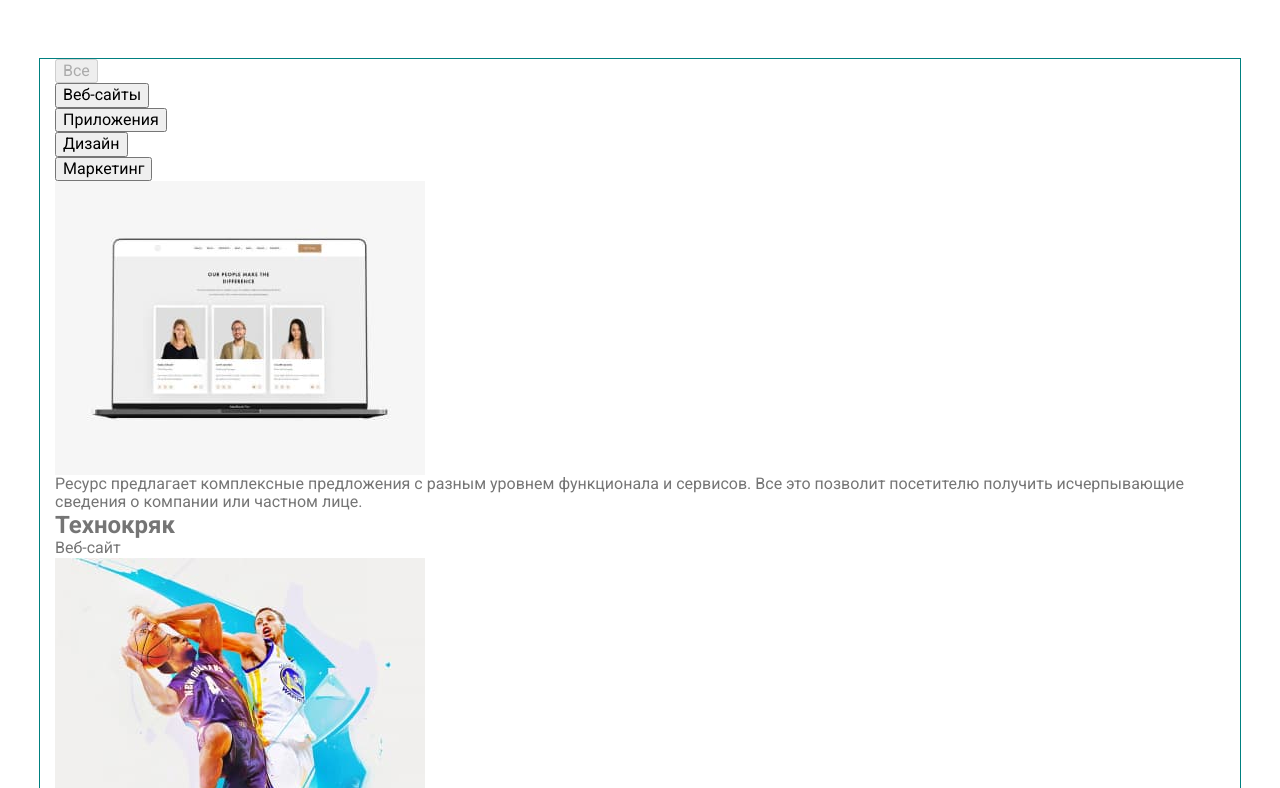
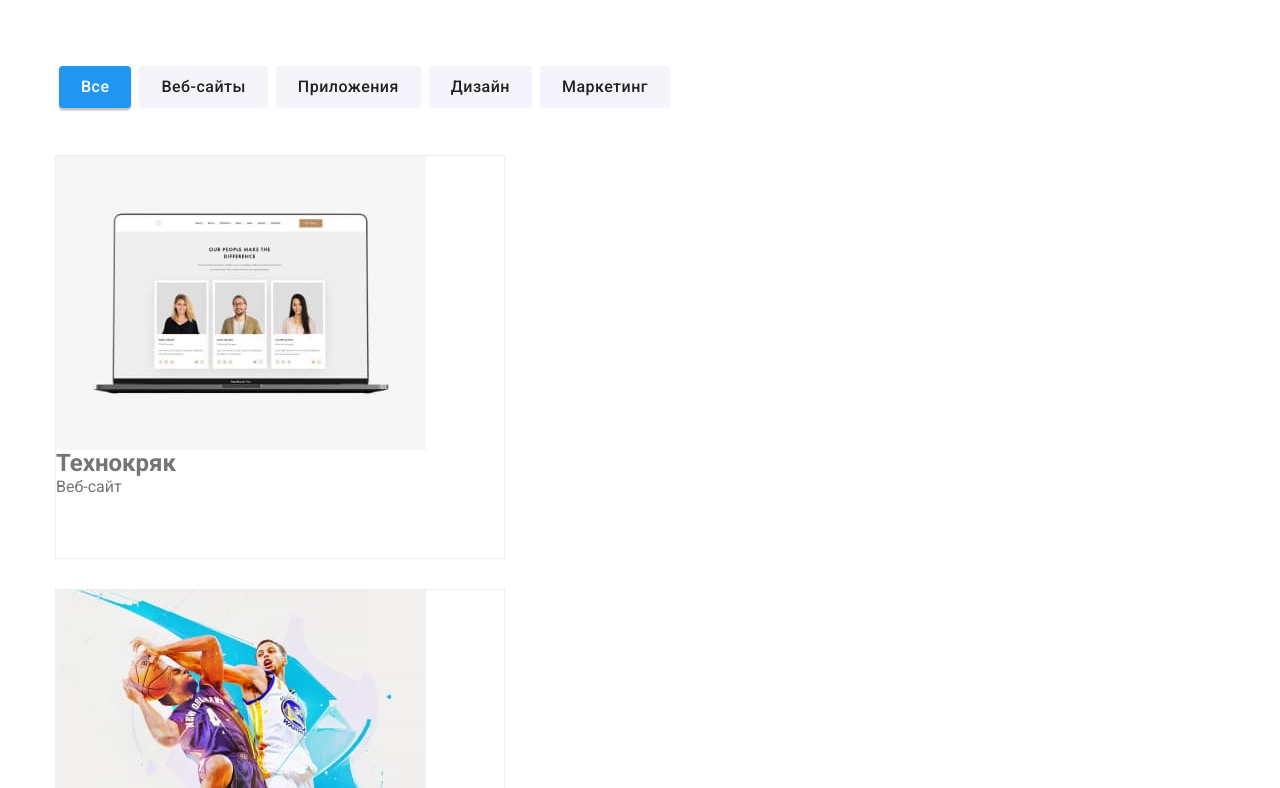
Before and after one commit to Volodymyr1973/goit-markup-hw-08, a plain HTML site: page portfolio.html in a window 1280 px wide. Shown: the part 62-850 px from the top of the page. Drawn offline with nearby package versions, Linux system fonts and the light colour scheme.

Commit message:
hw8 portfolio1

```diff
--- a/sass/components/_container.scss
+++ b/sass/components/_container.scss
@@ -5,7 +5,7 @@
   margin-right: auto;
   padding-left: 15px;
   padding-right: 15px;
-  outline: 1px solid teal;
+  // outline: 1px solid teal;
 
   @include mobile {
     width: 480px;
--- a/sass/components/_menu.scss
+++ b/sass/components/_menu.scss
@@ -11,19 +11,19 @@
   background-color: transparent;
 
   &.is-open .header__icon--close {
+    opacity: 1;
+  }
+
+  &.is-open .header__icon--open {
     opacity: 0;
   }
 
-  &.is-open .header__icon--open {
-    opacity: 1;
-  }
-
   & .header__icon--close {
-    opacity: 1;
+    opacity: 0;
   }
 
   & .header__icon--open {
-    opacity: 0;
+    opacity: 1;
   }
 
   //   &:focus .header__icon--close,
--- a/sass/components/_modal.scss
+++ b/sass/components/_modal.scss
@@ -7,19 +7,19 @@
   z-index: 15;
   background-color: rgba(0, 0, 0, 0.2);
   opacity: 1;
-}
 
-.backdrop.is-hidden {
+  &.is-hidden {
     opacity: 0;
     pointer-events: none;
   }
 
-.backdrop.is-hidden .modal {
+  &.is-hidden .modal {
     opacity: 0;
   }
 
-.backdrop .modal {
+  & .modal {
     opacity: 1;
+  }
 }
 
 .modal {
@@ -49,8 +49,6 @@
   color: #212121;
 }
 
-.modal-form {
-}
 
 // .modal-form__wrapper
 
@@ -154,14 +152,10 @@
   font-weight: 400;
   font-size: 12px;
   line-height: 14px;
-  /* identical to box height */
-
   letter-spacing: 0.03em;
 
   color: #757575;
 }
-
-// .modal-form__input-checkbox
 
 // .modal-form__checkbox
 
--- a/sass/components/_section.scss
+++ b/sass/components/_section.scss
@@ -2,7 +2,7 @@
   width: 100%;
   padding-top: 60px;
   padding-bottom: 60px;
-  outline: 1px solid tomato;
+  // outline: 1px solid tomato;
   // padding: 94px 0;
   // @extend %section;
 }
--- a/sass/layout/_portfolio-btn.scss
+++ b/sass/layout/_portfolio-btn.scss
@@ -1,3 +1,64 @@
+.portfolio {
+}
+// .portfolio__btn-lists
+
+.portfolio__btn-lists {
+  display: flex;
+  flex-wrap: wrap;
+  margin-bottom: 40px;
+}
+
+// .portfolio__btn-item
+
+.portfolio__btn-item {
+}
+
+// .portfolio__btn
+
+.portfolio__btn {
+  display: inline-block;
+  border-color: transparent;
+  padding: 6px 20px;
+  margin: 7px 4px;
+  background-color: #f5f4fa;
+  border-radius: 4px;
+  outline: none;
+  font-family: 'Roboto';
+  font-style: normal;
+  font-weight: 500;
+  font-size: 16px;
+  line-height: 1.62;
+  text-align: center;
+  letter-spacing: 0.03em;
+
+  color: #212121;
+
+  &:hover,
+  &:focus {
+    background-color: #2196f3;
+    box-shadow: 0px 3px 1px rgba(0, 0, 0, 0.1), 0px 1px 2px rgba(0, 0, 0, 0.08), 0px 2px 2px rgba(0, 0, 0, 0.12);
+    color: #ffffff;
+  }
+}
+
+// .portfolio__btn--active
+
+.portfolio__btn--active {
+  background-color: #2196f3;
+  box-shadow: 0px 3px 1px rgba(0, 0, 0, 0.1), 0px 1px 2px rgba(0, 0, 0, 0.08), 0px 2px 2px rgba(0, 0, 0, 0.12);
+  border-radius: 4px;
+  outline: none;
+  font-family: 'Roboto';
+  font-style: normal;
+  font-weight: 500;
+  font-size: 16px;
+  line-height: 1.62;
+  text-align: center;
+  letter-spacing: 0.03em;
+
+  color: #ffffff;
+}
+
 // .portfolio-main {
 //   background-color: #ffffff;
 // }
--- a/sass/layout/_portfolio-card.scss
+++ b/sass/layout/_portfolio-card.scss
@@ -1,4 +1,75 @@
 // Портфолио карточки
+
+.portfolio {
+}
+
+// .portfolio__lists
+
+.portfolio__lists {
+}
+
+// .portfolio__item
+
+.portfolio__item {
+  max-width: 450px;
+  height: 404px;
+
+  background: #ffffff;
+  border: 1px solid #eeeeee;
+
+  &:not(last-child) {
+    margin-bottom: 30px;
+  }
+}
+
+// .portfolio__link
+
+.portfolio__link {
+}
+
+// .portfolio__photo-task
+
+.portfolio__photo-task {
+  position: relative;
+  width: 100%;
+}
+
+// .portfolio__photo
+
+.portfolio__photo {
+}
+
+// .portfolio__photo-text
+
+.portfolio__photo-text {
+  position: absolute;
+
+  height: 294px;
+  left: 0;
+  top: 0;
+  padding: 75px 25px;
+  overflow: hidden;
+  opacity: 0;
+
+  background: rgba(33, 150, 243, 0.9);
+  transform: translateY(100%);
+  color: #ffffff;
+}
+
+// .portfolio__desc
+
+.portfolio__desc {
+}
+
+// .portfolio__title
+
+.portfolio__title {
+}
+
+// .portfolio__text
+
+.portfolio__text {
+}
 
 // .portfolio__lists {
 //   display: flex;
```
Also changed, not shown: index.html (+3 -3 lines), css/main.css, css/main.min.css, 2 other files. Lines whose indentation alone changed are shown as unchanged.
